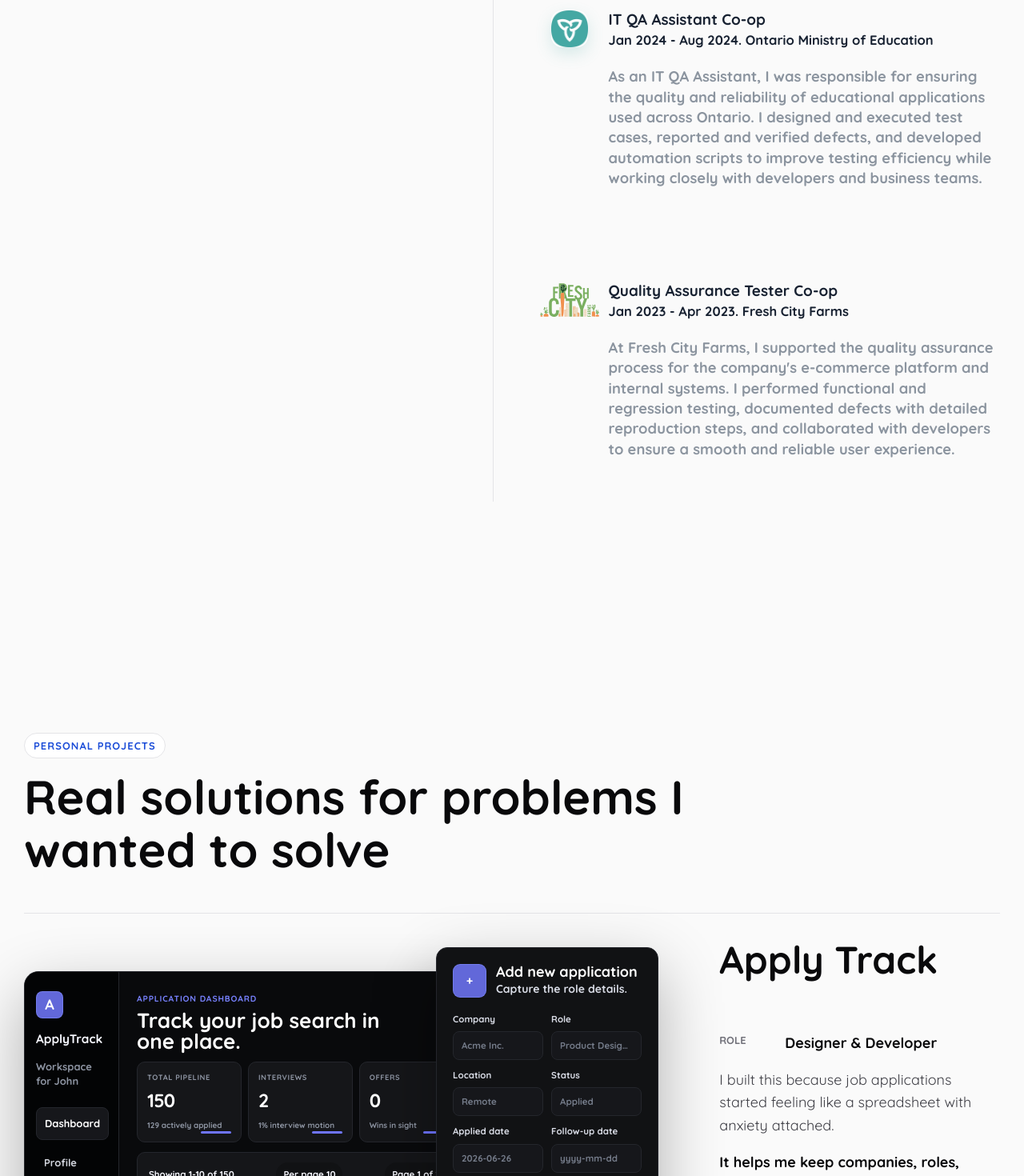
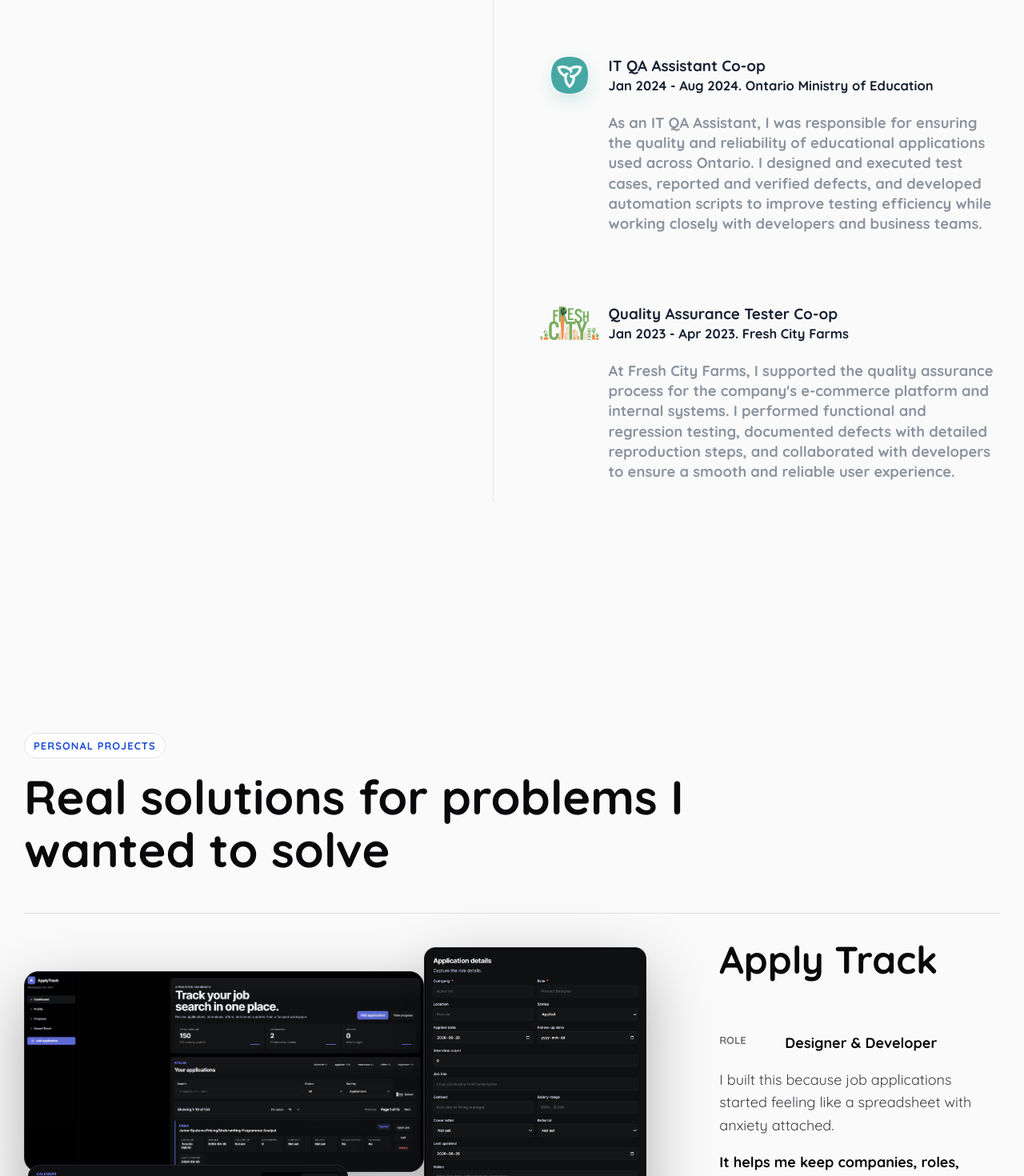
Before and after one commit to YijunYuan-Work/My-Portfolio, a React (Vite) app: page / in a window 1280 px wide. Shown: the part 1330-2800 px from the top of the page at 80% size. Built offline with nearby package versions, Linux system fonts and the light colour scheme.

Commit message:
Refine portfolio layouts and closing section

```diff
--- a/src/App.css
+++ b/src/App.css
@@ -2136,6 +2136,7 @@
 .side-project-copy {
   position: sticky;
   top: 104px;
+  display: grid;
   gap: 18px;
   padding-right: 0;
 }
@@ -2179,11 +2180,6 @@
   font-size: 1rem;
 }
 
-.side-project-card .tag-list,
-.project-actions {
-  grid-column: 1;
-}
-
 .project-actions {
   align-items: start;
 }
@@ -2191,7 +2187,7 @@
 .applytrack-preview,
 .french-preview {
   grid-column: 2;
-  grid-row: 1 / span 4;
+  grid-row: 1;
   min-height: 520px;
 }
 
@@ -2767,7 +2763,10 @@
   grid-template-columns: minmax(300px, 0.48fr) minmax(360px, 0.52fr);
   gap: 0;
   align-items: start;
+  overflow: visible;
   border-top: 1px solid var(--border);
+  animation: none;
+  transform: none;
   min-height: 172svh;
   padding: 132px 0 150px;
 }
@@ -2778,18 +2777,27 @@
 
 .experience-section .section-heading {
   position: sticky;
-  top: clamp(118px, 24svh, 220px);
+  top: 118px;
+  display: block;
+  align-self: start;
+  height: max-content;
+  min-height: auto;
+  margin: 0;
+  padding: 0 58px 0 0;
+}
+
+.experience-heading-sticky {
+  position: static;
   display: flex;
   flex-direction: column;
   align-items: flex-end;
   justify-content: flex-start;
   min-height: auto;
-  margin: 0;
-  padding: 0 58px 0 0;
+  height: max-content;
   text-align: right;
 }
 
-.experience-section .section-heading h2 {
+.experience-heading-sticky h2 {
   max-width: 420px;
   color: #172131;
   font-size: 2.95rem;
@@ -2814,7 +2822,7 @@
   border-radius: 0;
   background: transparent;
   box-shadow: none;
-  padding: 46px 0 24px 58px;
+  padding: 132px 0 24px 58px;
 }
 
 .experience-section .experience-item {
@@ -2898,7 +2906,14 @@
     text-align: left;
   }
 
-  .experience-section .section-heading h2,
+  .experience-heading-sticky {
+    position: static;
+    align-items: flex-start;
+    min-height: auto;
+    text-align: left;
+  }
+
+  .experience-heading-sticky h2,
   .experience-subtitle {
     max-width: 680px;
   }
@@ -2912,7 +2927,7 @@
 }
 
 @media (max-width: 560px) {
-  .experience-section .section-heading h2 {
+  .experience-heading-sticky h2 {
     font-size: 2.45rem;
   }
 
@@ -2942,21 +2957,17 @@
 }
 
 /* Apply Track uses demo-left composition */
-.side-project-card-applyTrack .side-project-copy,
-.side-project-card-applyTrack .tag-list,
-.side-project-card-applyTrack .project-actions {
+.side-project-card-applyTrack .side-project-copy {
   grid-column: 2;
 }
 
 .side-project-card-applyTrack .applytrack-preview {
   grid-column: 1;
-  grid-row: 1 / span 4;
+  grid-row: 1;
 }
 
 @media (max-width: 960px) {
   .side-project-card-applyTrack .side-project-copy,
-  .side-project-card-applyTrack .tag-list,
-  .side-project-card-applyTrack .project-actions,
   .side-project-card-applyTrack .applytrack-preview {
     grid-column: auto;
     grid-row: auto;
@@ -3192,9 +3203,7 @@
   column-gap: clamp(28px, 4vw, 64px);
 }
 
-.side-project-card-applyTrack .side-project-copy,
-.side-project-card-applyTrack .tag-list,
-.side-project-card-applyTrack .project-actions {
+.side-project-card-applyTrack .side-project-copy {
   justify-self: end;
   width: min(100%, 430px);
 }
@@ -3225,7 +3234,7 @@
 }
 
 .is-showcase-visible .apply-component-card {
-  animation-duration: 820ms;
+  animation-duration: 2000ms;
   animation-fill-mode: forwards;
   animation-name: apply-pop-in;
   animation-timing-function: cubic-bezier(0.16, 1, 0.3, 1);
@@ -3235,47 +3244,47 @@
   top: 38px;
   left: 0;
   z-index: 1;
-  display: grid;
-  grid-template-columns: 118px minmax(0, 1fr);
-  width: min(575px, 70%);
-  min-height: 500px;
+  width: min(500px, 62%);
+  aspect-ratio: 2075 / 1042;
+  border-radius: 18px;
   overflow: hidden;
-  border-radius: 18px;
-  background: #090a0c;
-  animation-delay: 180ms;
+  padding: 0;
+  animation-delay: 100ms;
 }
 
 .apply-component-form {
   top: 8px;
-  left: min(570px, 63%);
+  right: 40px;
   z-index: 4;
   width: min(280px, 34%);
+  aspect-ratio: 871 / 1084;
   border-radius: 14px;
-  padding: 20px;
-  animation-delay: 1500ms;
+  overflow: hidden;
+  padding: 0;
+  animation-delay: 900ms;
 }
 
 .apply-component-pipeline {
-  top: 430px;
+  top: 350px;
   right: 8px;
   z-index: 3;
   width: min(430px, 53%);
   border-radius: 14px;
   overflow: hidden;
   padding: 0;
-  animation-delay: 2820ms;
+  animation-delay: 1700ms;
 }
 
 .apply-component-calendar {
-  top: 390px;
-  left: 28px;
+  top: 280px;
+  left: 5px;
   z-index: 2;
   width: min(400px, 49%);
   height: 290px;
   border-radius: 14px;
   overflow: hidden;
   padding: 0;
-  animation-delay: 4140ms;
+  animation-delay: 2500ms;
 }
 
 .apply-preview-shot {
@@ -3285,6 +3294,13 @@
   border-radius: inherit;
 }
 
+.apply-component-dashboard .apply-preview-shot,
+.apply-component-form .apply-preview-shot {
+  height: 100%;
+  object-fit: cover;
+  object-position: top left;
+}
+
 .apply-component-calendar .apply-preview-shot {
   width: 100%;
   height: 100%;
@@ -3293,19 +3309,19 @@
 }
 
 .side-project-card-frenchDesk {
-  grid-template-columns: minmax(0, 70fr) minmax(300px, 30fr);
-  gap: 34px;
-}
-
-.side-project-card-frenchDesk .side-project-copy,
-.side-project-card-frenchDesk .tag-list,
-.side-project-card-frenchDesk .project-actions {
+  grid-template-columns: minmax(300px, 30fr) minmax(0, 70fr);
+  column-gap: clamp(28px, 4vw, 64px);
+}
+
+.side-project-card-frenchDesk .side-project-copy {
+  grid-column: 1;
+  justify-self: start;
+  width: min(100%, 430px);
+}
+
+.side-project-card-frenchDesk .french-preview {
   grid-column: 2;
-}
-
-.side-project-card-frenchDesk .french-preview {
-  grid-column: 1;
-  grid-row: 1 / span 4;
+  grid-row: 1;
 }
 
 .side-project-card-frenchDesk .french-preview {
@@ -3319,6 +3335,14 @@
   padding: 0;
 }
 
+.side-project-copy .tag-list,
+.side-project-copy .project-actions {
+  grid-column: 1 / -1;
+  align-self: start;
+  justify-self: start;
+  width: 100%;
+}
+
 .french-component-stage {
   position: relative;
   min-height: 650px;
@@ -3337,7 +3361,7 @@
 }
 
 .is-showcase-visible .french-component-card {
-  animation-duration: 820ms;
+  animation-duration: 2000ms;
   animation-fill-mode: forwards;
   animation-name: apply-pop-in;
   animation-timing-function: cubic-bezier(0.16, 1, 0.3, 1);
@@ -3347,54 +3371,147 @@
   top: 48px;
   left: 0;
   z-index: 1;
-  width: min(650px, 78%);
-  height: 330px;
-  animation-delay: 180ms;
+  width: min(500px, 78%);
+  height: 250px;
+  animation-delay: 100ms;
 }
 
 .french-component-study {
   top: 4px;
-  right: 22px;
+  right: 0px;
   z-index: 4;
   width: min(350px, 42%);
   height: 260px;
-  animation-delay: 1500ms;
+  animation-delay: 900ms;
 }
 
 .french-component-quiz {
-  top: 320px;
-  right: 0;
+  top: 270px;
+  right: 10px;
   z-index: 3;
-  width: min(520px, 62%);
+  width: min(420px, 62%);
   height: 230px;
-  animation-delay: 2820ms;
+  animation-delay: 1700ms;
 }
 
 .french-component-vocabulary {
-  top: 400px;
-  left: 34px;
+  top: 250px;
+  left: 5px;
   z-index: 2;
   width: min(450px, 54%);
   height: 250px;
-  animation-delay: 4140ms;
+  animation-delay: 2500ms;
 }
 
 .french-preview-shot {
   display: block;
   width: 100%;
   height: 100%;
-  object-fit: cover;
+  object-fit: contain;
   object-position: top left;
 }
 
+.closing-section {
+  position: relative;
+  display: grid;
+  grid-template-columns: minmax(0, 1fr) auto;
+  gap: clamp(28px, 5vw, 80px);
+  align-items: end;
+  overflow: visible;
+  border: 0;
+  border-top: 1px solid var(--border);
+  border-radius: 0;
+  background: transparent;
+  box-shadow: none;
+  color: var(--ink);
+  padding: 72px 0 84px;
+}
+
+.closing-section::before {
+  content: "";
+  position: absolute;
+  inset: 34px auto auto 0;
+  width: 78px;
+  height: 3px;
+  border-radius: 999px;
+  background: var(--accent);
+}
+
+.closing-section h2 {
+  max-width: 760px;
+  color: var(--ink);
+  font-size: clamp(3rem, 8vw, 6.8rem);
+  line-height: 0.92;
+}
+
+.closing-section p {
+  max-width: 660px;
+  color: var(--text);
+  font-size: 1.08rem;
+}
+
+.closing-section .eyebrow {
+  color: var(--accent);
+}
+
+.email-line {
+  justify-self: start;
+  border: 0;
+  border-bottom: 2px solid rgba(37, 99, 235, 0.28);
+  border-radius: 0;
+  background: transparent;
+  color: var(--accent);
+  cursor: pointer;
+  font: inherit;
+  font-size: 1.02rem;
+  font-weight: 900;
+  padding: 0 0 7px;
+}
+
+.email-line:hover {
+  border-color: var(--accent);
+}
+
+.closing-actions {
+  display: flex;
+  flex-direction: column;
+  align-items: stretch;
+  min-width: 220px;
+}
+
+.closing-actions a,
+.closing-actions button {
+  justify-content: space-between;
+  min-height: 52px;
+  border: 1px solid var(--border);
+  border-radius: 999px;
+  background: #ffffff;
+  color: var(--ink);
+  box-shadow: 0 12px 30px rgba(15, 23, 42, 0.06);
+}
+
+.closing-actions a:hover,
+.closing-actions button:hover {
+  border-color: var(--accent);
+  background: var(--blue-soft);
+  color: var(--accent);
+}
+
+.closing-mark {
+  position: absolute;
+  right: 0;
+  top: 62px;
+  color: var(--gold);
+}
+
 .apply-component-sidebar {
   display: grid;
   align-content: start;
-  gap: 14px;
+  gap: 12px;
   border-right: 1px solid #24262c;
   background: #030405;
   color: #d4d7df;
-  padding: 24px 14px;
+  padding: 22px 12px;
 }
 
 .apply-component-sidebar > span {
@@ -3448,10 +3565,10 @@
 
 .apply-dashboard-panel {
   display: grid;
-  gap: 12px;
+  gap: 10px;
   align-content: start;
   min-width: 0;
-  padding: 26px 22px;
+  padding: 24px 18px;
 }
 
 .apply-dashboard-hero {
@@ -3470,7 +3587,7 @@
 .apply-dashboard-hero strong {
   max-width: 310px;
   color: #ffffff;
-  font-size: 1.45rem;
+  font-size: 1.28rem;
   font-weight: 900;
   line-height: 0.98;
 }
@@ -3485,7 +3602,7 @@
   position: relative;
   display: grid;
   gap: 4px;
-  min-height: 70px;
+  min-height: 62px;
   border: 1px solid #24262c;
   border-radius: 10px;
   background: #151619;
@@ -3493,7 +3610,7 @@
   font-size: 0.52rem;
   font-weight: 900;
   letter-spacing: 0.06em;
-  padding: 12px;
+  padding: 10px;
   text-transform: uppercase;
 }
 
@@ -3510,7 +3627,7 @@
 
 .apply-dashboard-metrics b {
   color: #ffffff;
-  font-size: 1.3rem;
+  font-size: 1.14rem;
   letter-spacing: -0.04em;
 }
 
@@ -3899,13 +4016,16 @@
 }
 
 @media (max-width: 1100px) {
-  .side-project-card-applyTrack,
+  .side-project-card-applyTrack {
+    grid-template-columns: minmax(0, 64fr) minmax(310px, 36fr);
+  }
+
   .side-project-card-frenchDesk {
-    grid-template-columns: minmax(0, 64fr) minmax(310px, 36fr);
+    grid-template-columns: minmax(310px, 36fr) minmax(0, 64fr);
   }
 
   .apply-component-dashboard {
-    width: min(570px, 76%);
+    width: min(500px, 64%);
   }
 
   .apply-component-form {
@@ -3921,11 +4041,7 @@
   }
 
   .side-project-card-applyTrack .side-project-copy,
-  .side-project-card-applyTrack .tag-list,
-  .side-project-card-applyTrack .project-actions,
-  .side-project-card-frenchDesk .side-project-copy,
-  .side-project-card-frenchDesk .tag-list,
-  .side-project-card-frenchDesk .project-actions {
+  .side-project-card-frenchDesk .side-project-copy {
     justify-self: stretch;
     width: auto;
   }
@@ -3937,15 +4053,27 @@
   }
 
   .side-project-card-frenchDesk .side-project-copy,
-  .side-project-card-frenchDesk .tag-list,
-  .side-project-card-frenchDesk .project-actions,
   .side-project-card-frenchDesk .french-preview {
     grid-column: auto;
     grid-row: auto;
   }
 
+  .closing-section {
+    grid-template-columns: 1fr;
+    gap: 28px;
+    padding: 62px 0 72px;
+  }
+
+  .closing-actions {
+    width: min(100%, 360px);
+  }
+
+  .closing-mark {
+    top: 50px;
+  }
+
   .apply-component-dashboard {
-    width: 68%;
+    width: 62%;
   }
 
   .apply-component-form {
@@ -3989,7 +4117,7 @@
 
   .apply-component-dashboard {
     grid-template-columns: 92px minmax(0, 1fr);
-    min-height: 390px;
+    min-height: auto;
   }
 
   .apply-dashboard-panel {
--- a/src/App.jsx
+++ b/src/App.jsx
@@ -225,85 +225,25 @@ function ExperienceLogo({ type }) {
 }
 
 function ApplyTrackPreview({ project }) {
-  const [primaryApplication] = project.applications;
-
   return (
     <div className="tracker-preview applytrack-preview" aria-label={`${project.title} preview`}>
       <div className="apply-component-stage" aria-hidden="true">
         <article className="apply-component-card apply-component-dashboard">
-          <aside className="apply-component-sidebar">
-            <span>A</span>
-            <strong>ApplyTrack</strong>
-            <p>Workspace for John</p>
-            <div>
-              <b>Dashboard</b>
-              <b>Profile</b>
-              <b>Progress</b>
-              <b>Import Excel</b>
-            </div>
-          </aside>
-          <div className="apply-dashboard-panel">
-            <div className="apply-dashboard-hero">
-              <p>Application dashboard</p>
-              <strong>Track your job search in one place.</strong>
-            </div>
-            <div className="apply-dashboard-metrics">
-              <span>Total pipeline <b>150</b><small>129 actively applied</small></span>
-              <span>Interviews <b>2</b><small>1% interview motion</small></span>
-              <span>Offers <b>0</b><small>Wins in sight</small></span>
-            </div>
-            <div className="apply-dashboard-toolbar">
-              <strong>Showing 1-10 of 150</strong>
-              <span>Per page 10</span>
-              <span>Page 1 of 15</span>
-            </div>
-            <div className="apply-dashboard-card">
-              <span>{primaryApplication.status}</span>
-              <strong>Intact</strong>
-              <p>Junior Systems Pricing/Underwriting Programmer Analyst</p>
-              <div>
-                {[
-                  ["Location", "Toronto Hybrid"],
-                  ["Applied", "2026-06-26"],
-                  ["Follow-up", "Not set"],
-                  ["Interviews", "0"],
-                ].map(([label, value]) => (
-                  <small key={label}>
-                    {label}
-                    <b>{value}</b>
-                  </small>
-                ))}
-              </div>
-            </div>
-          </div>
+          <img
+            className="apply-preview-shot"
+            src="/project-previews/applytrack-dashboard.png"
+            alt=""
+            loading="lazy"
+          />
         </article>
 
         <article className="apply-component-card apply-component-form">
-          <div className="apply-component-header">
-            <span>+</span>
-            <div>
-              <strong>Add new application</strong>
-              <p>Capture the role details.</p>
-            </div>
-          </div>
-          <div className="apply-form-grid">
-            {[
-              ["Company", "Acme Inc."],
-              ["Role", "Product Designer"],
-              ["Location", "Remote"],
-              ["Status", "Applied"],
-              ["Applied date", "2026-06-26"],
-              ["Follow-up date", "yyyy-mm-dd"],
-              ["Interview count", "0"],
-              ["Job link", "https://company.com/careers/role"],
-            ].map(([field, value]) => (
-              <label key={field}>
-                <span>{field}</span>
-                <i>{value}</i>
-              </label>
-            ))}
-          </div>
-          <button type="button" tabIndex="-1">Add application</button>
+          <img
+            className="apply-preview-shot"
+            src="/project-previews/applytrack-add-apply.png"
+            alt=""
+            loading="lazy"
+          />
         </article>
 
         <article className="apply-component-card apply-component-pipeline">
@@ -414,22 +354,9 @@ function SideProjectCard({ project }) {
             <dt>Role</dt>
             <dd>{project.role}</dd>
           </div>
-          {project.preview !== "applyTrack" && (
-            <>
-              <div>
-                <dt>Year</dt>
-                <dd>{project.year}</dd>
-              </div>
-              <div>
-                <dt>Stack</dt>
-                <dd>{project.stack}</dd>
-              </div>
-            </>
-          )}
         </dl>
         <p>{project.copy}</p>
         <p className="side-project-problem">{project.problem}</p>
-      </div>
 
         <div className="tag-list" aria-label={`${project.title} highlights`}>
           {project.highlights.map((highlight) => (
@@ -437,15 +364,16 @@ function SideProjectCard({ project }) {
           ))}
         </div>
 
-      {project.preview === "applyTrack" && <ApplyTrackPreview project={project} />}
-      {project.preview === "frenchDesk" && <FrenchDeskPreview project={project} />}
-
         <div className="project-actions">
           <a className="project-link" href={project.href} target="_blank" rel="noreferrer">
             {project.cta}
             <ExternalLink size={15} aria-hidden="true" />
           </a>
         </div>
+      </div>
+
+      {project.preview === "applyTrack" && <ApplyTrackPreview project={project} />}
+      {project.preview === "frenchDesk" && <FrenchDeskPreview project={project} />}
     </article>
   );
 }
@@ -505,11 +433,13 @@ function App() {
         aria-labelledby="experience-title"
       >
         <div className="section-heading">
+          <div className="experience-heading-sticky">
             <h2 id="experience-title">Work Experience</h2>
             <p className="experience-subtitle">
               Co-op roles where I contributed to production systems, QA workflows,
               and public-sector data tools.
             </p>
+          </div>
         </div>
 
         <div className="experience-list">
@@ -557,10 +487,10 @@ function App() {
       >
         <div>
           <p className="eyebrow">Open to opportunities</p>
-          <h2 id="contact-title">Open to development and QA opportunities.</h2>
+          <h2 id="contact-title">Don't be shy, come say Hi.</h2>
           <p>
-            I am especially interested in teams where I can learn quickly,
-            contribute carefully, and keep getting better.
+            I am especially interested in teams where I can build useful products,
+            contribute carefully, and keep growing while making impact.
           </p>
           <button className="email-line" type="button" onClick={copyEmail}>
             {copiedEmail ? "Copied email" : emailAddress}
--- a/src/index.css
+++ b/src/index.css
@@ -54,7 +54,7 @@ html {
     linear-gradient(90deg, rgba(9, 9, 11, 0.03) 1px, transparent 1px),
     var(--bg);
   background-size: auto, auto, 36px 36px, 36px 36px, auto;
-  overflow-x: hidden;
+  overflow-x: clip;
   scroll-behavior: smooth;
 }
 
@@ -62,7 +62,7 @@ body {
   min-width: 320px;
   min-height: 100vh;
   margin: 0;
-  overflow-x: hidden;
+  overflow-x: clip;
 }
 
 button,
```
Also changed, not shown: public/project-previews/applytrack-add-apply.png (added), public/project-previews/applytrack-dashboard.png (added). Lines whose indentation alone changed are shown as unchanged.
